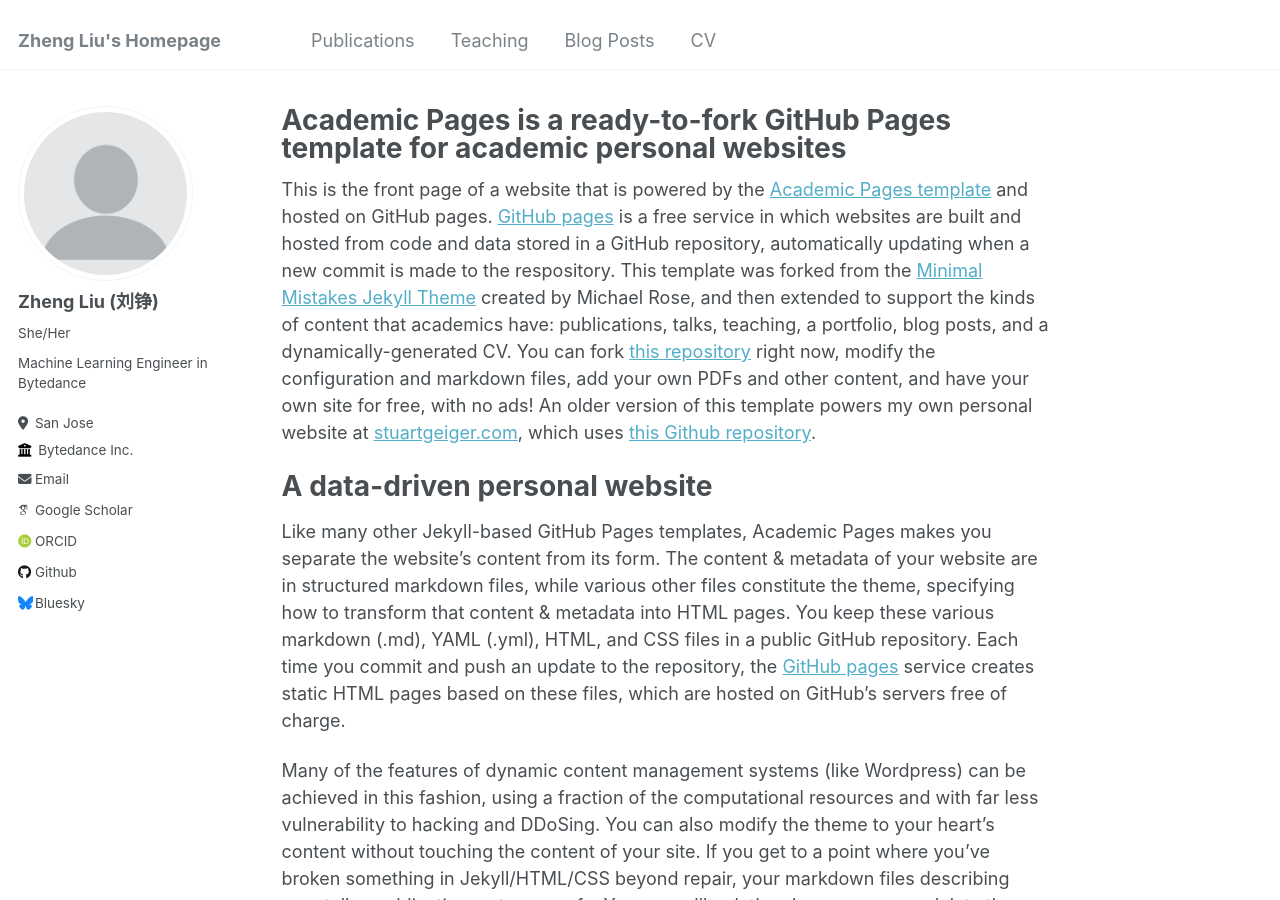
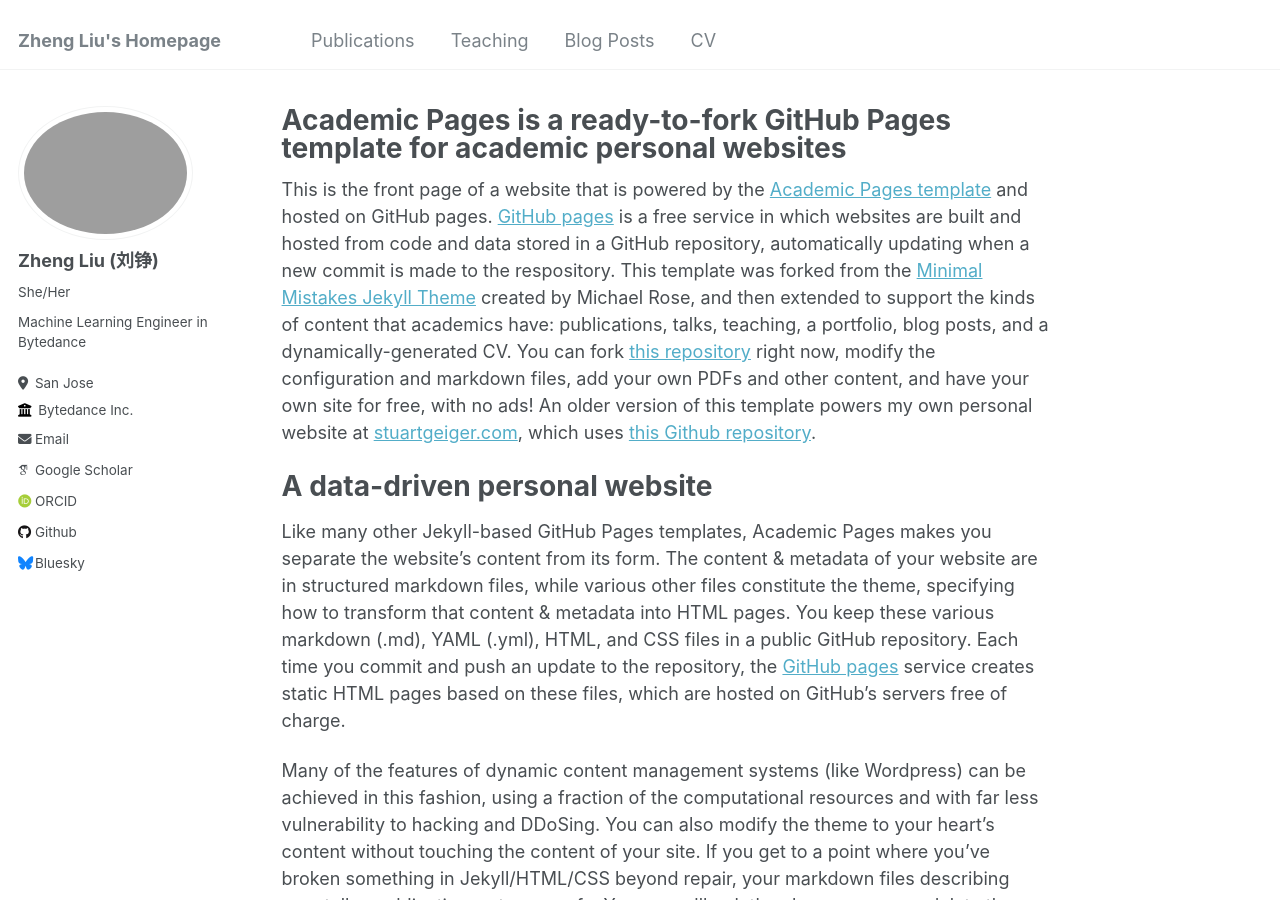
Before and after one commit to ErikaLiu/-ErikaLiu.github.io, a Jekyll site: the page built from _pages/about.md, in a window 1280 px wide and 900 px high. Built offline with Jekyll 4.4.1, drawn with Linux system fonts in a browser that asks for light colours; some web fonts are replaced.

Commit message:
Update _config.yml

```diff
--- a/_config.yml
+++ b/_config.yml
@@ -21,7 +21,7 @@ repository               : "ZhengLiu212/ZhengLiu212.github.io"
 #               Additional customization can be done by editing /_includes/author-profile.html
 author:
   # Biographic information
-  avatar           : "profile.png"
+  avatar           : "IMG_1143.jpg"
   name             : "Zheng Liu (刘铮)"
   pronouns         : "She/Her"
   bio              : "Machine Learning Engineer in Bytedance"
```
